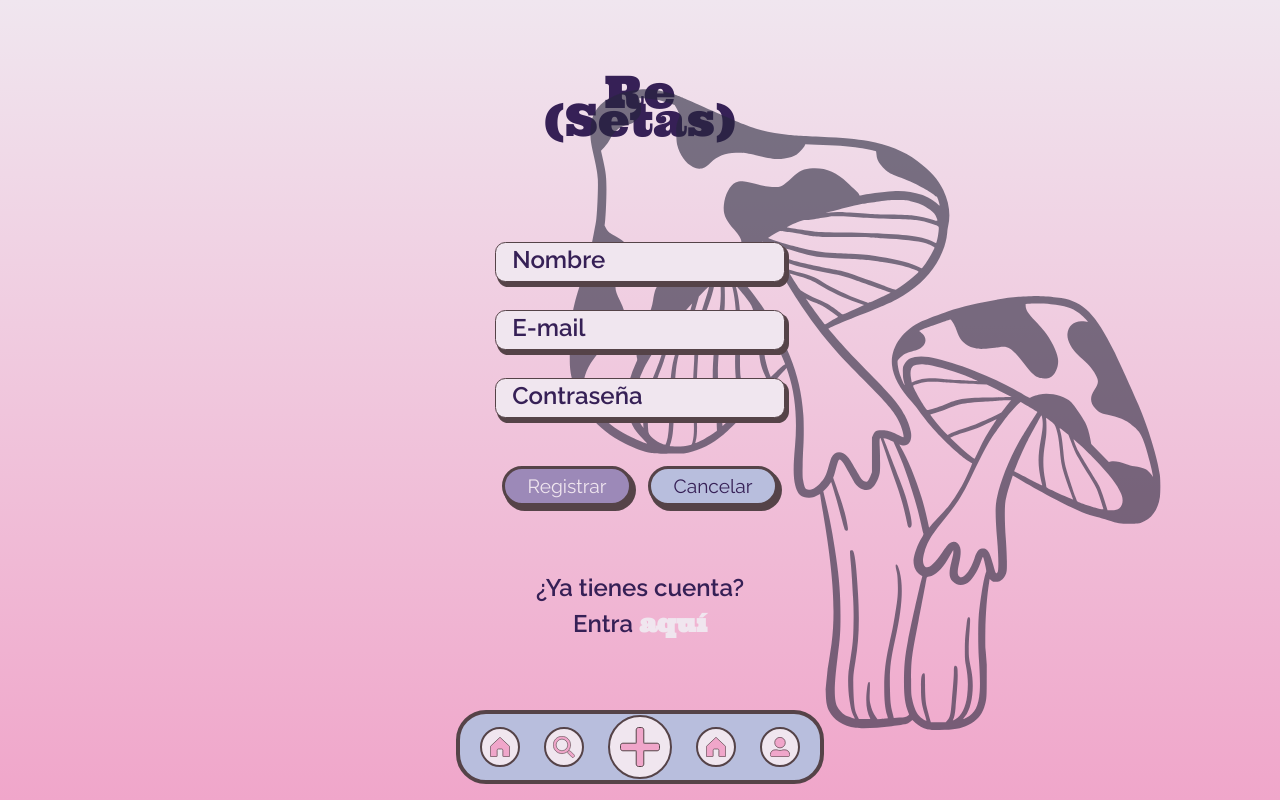
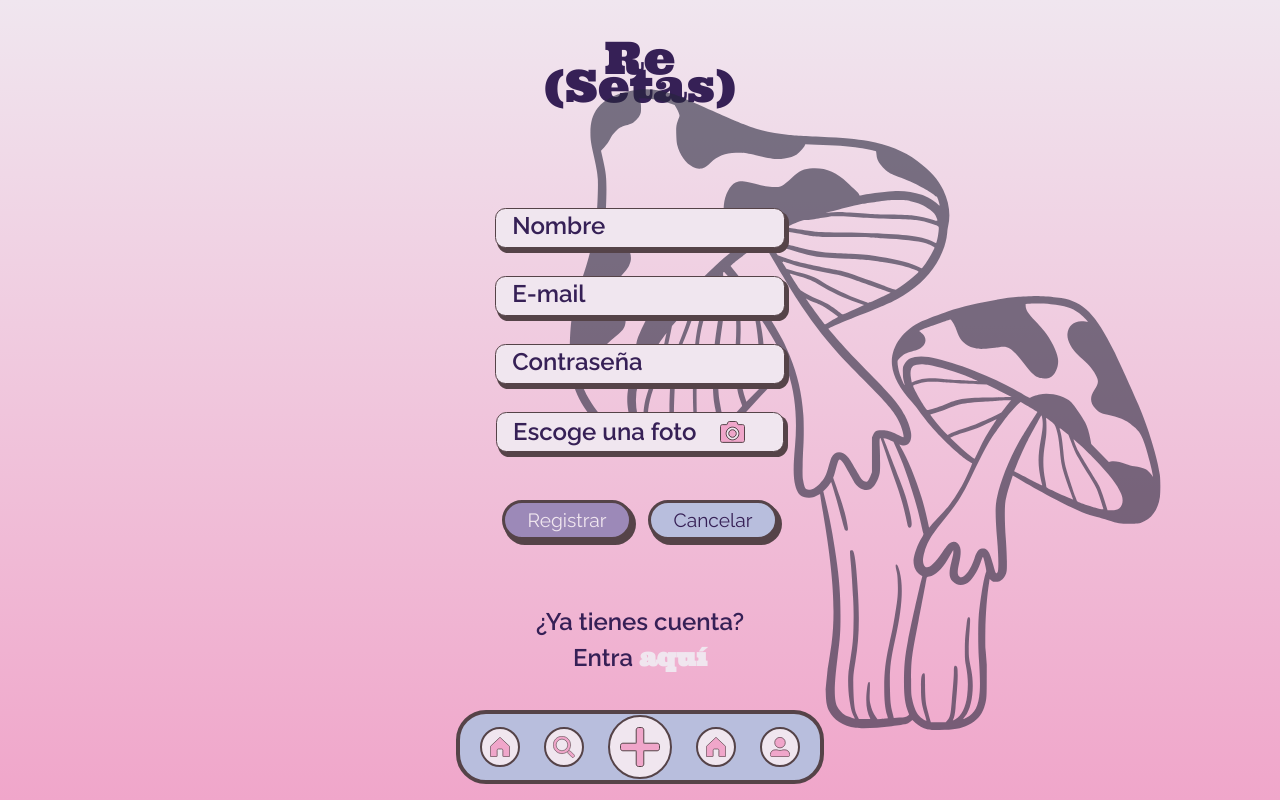
Before and after one commit to BettyLopo/Re-Setaas-Front, a React (Vite) app: page /sign-in in a window 1280 px wide. Built offline with nearby package versions, Linux system fonts and the light colour scheme.

Commit message:
Input image done and added to register page

```diff
--- /dev/null
+++ b/src/components/inputs/InputImg.jsx
@@ -0,0 +1,24 @@
+import React from 'react'
+
+const InputImg = ({id, handleFileChange}) => {
+  return (
+    <div className="flex flex-row gap-2 justify-center items-center relative">
+
+        <div className="">
+            <label htmlFor={id} />
+            <input
+            id={id}
+            type="file"
+            onChange={handleFileChange}
+            className="opacity-0 absolute cursor-pointer w-[19rem] h-[2.5rem]"
+             />
+             <div className="w-[18rem] h-[2.5rem] bg-brokenwhite border-[0.1rem] border-brown shadow-bigs rounded-inp flex justify-start items-center gap-6 pl-4">
+             <p className='font-raleway text-regu text-darklila font-semibold'>Escoge una foto</p>
+                <img src="/img/Camera.svg" alt="" />
+             </div>
+        </div>
+    </div>
+  )
+}
+
+export default InputImg
--- a/src/pages/Register.jsx
+++ b/src/pages/Register.jsx
@@ -2,6 +2,7 @@ import React from 'react'
 import Input from '../components/inputs/Input'
 import Button from '../components/buttons/Button'
 import { Link } from 'react-router-dom'
+import InputImg from '../components/inputs/InputImg'
 
 const Register = () => {
   return (
@@ -36,6 +37,7 @@ const Register = () => {
             type="password"
             // value={password}
             onChange=""/>
+            <InputImg />
         </form>
         <div className="flex flex-row justify-center gap-4">
           <Button className="bg-lightlila text-brokenwhite" type="button" onClick="" text="Registrar"/>
```
